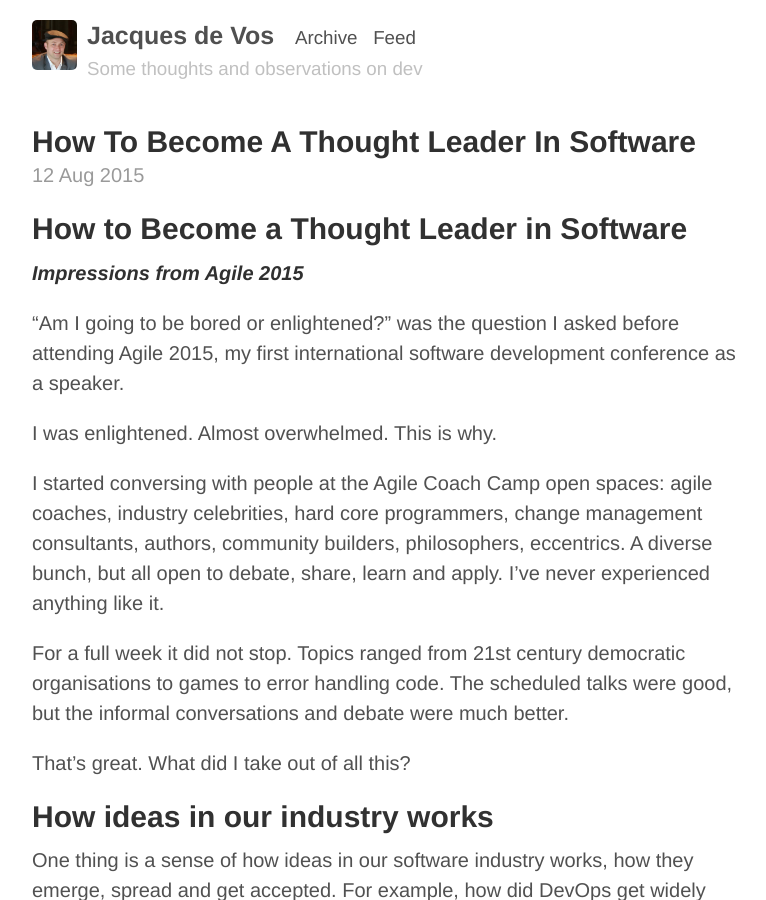
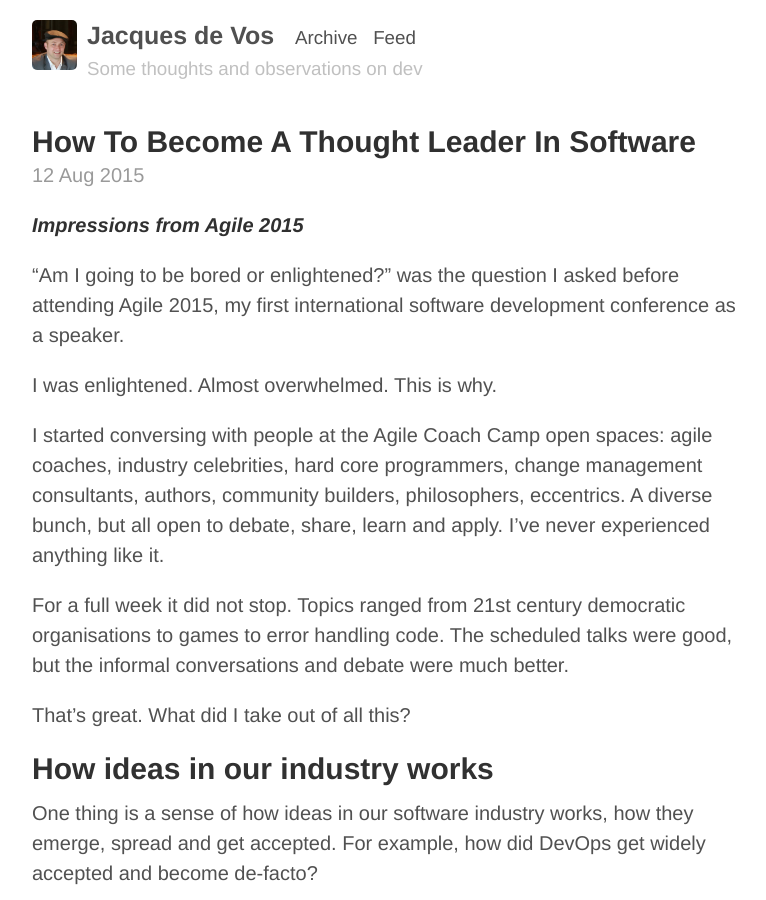
Before and after one commit to jacdevos/jacdevos.github.io.old, a Jekyll site: the page built from index.html, in a window 1280 px wide and 900 px high. Shown: the whole window, without its empty margins (248-1014 px from the left). Built offline with Jekyll 4.4.1, drawn with Linux system fonts in a browser that asks for light colours; Markdown is read by kramdown in place of the engine named in the settings; the list of posts is cut into pages by our own code.

Commit message:
Updated 2015-08-12-how-to-become-a-thought-leader-in-software.md

```diff
--- a/_posts/2015-08-12-how-to-become-a-thought-leader-in-software.md
+++ b/_posts/2015-08-12-how-to-become-a-thought-leader-in-software.md
@@ -2,7 +2,6 @@
 published: true
 ---
 
-## How to Become a Thought Leader in Software
 _**Impressions from Agile 2015**_
 
 “Am I going to be bored or enlightened?” was the question I asked before attending Agile 2015, my first international software development conference as a speaker.
```
